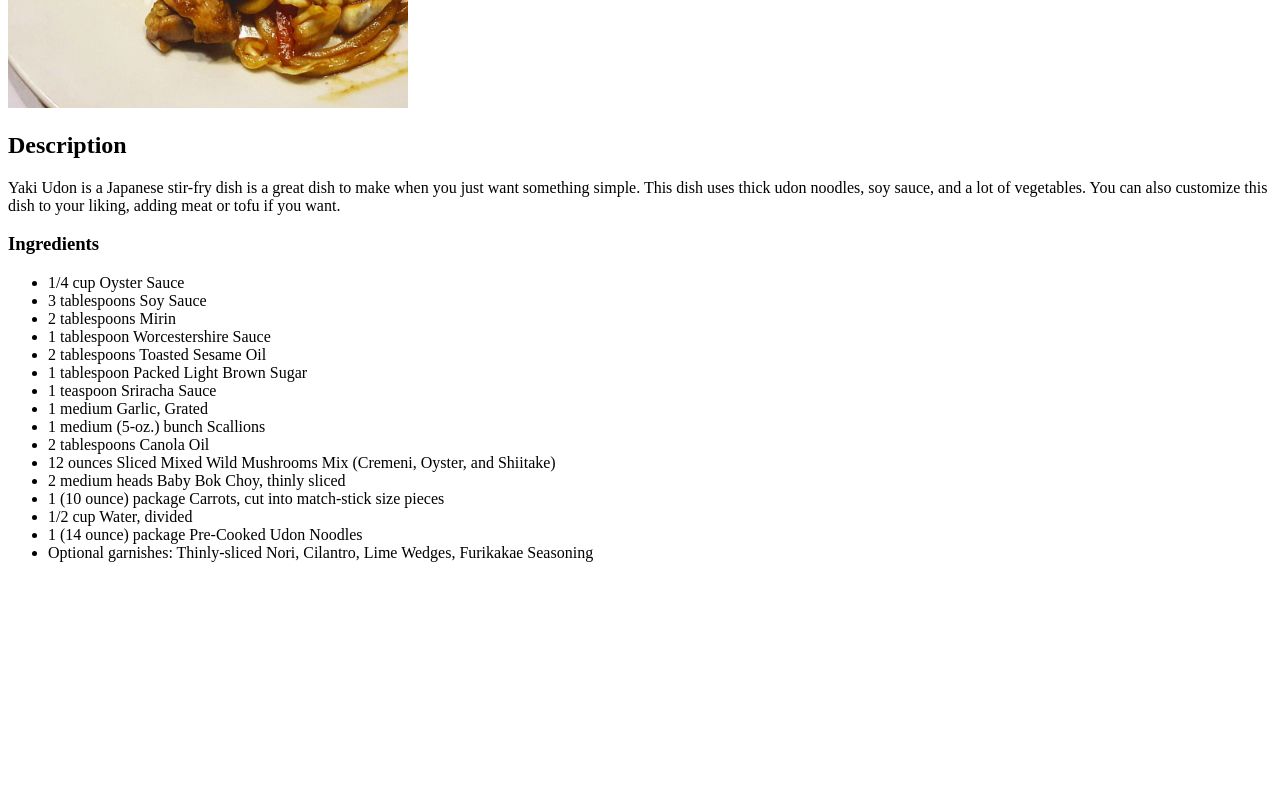
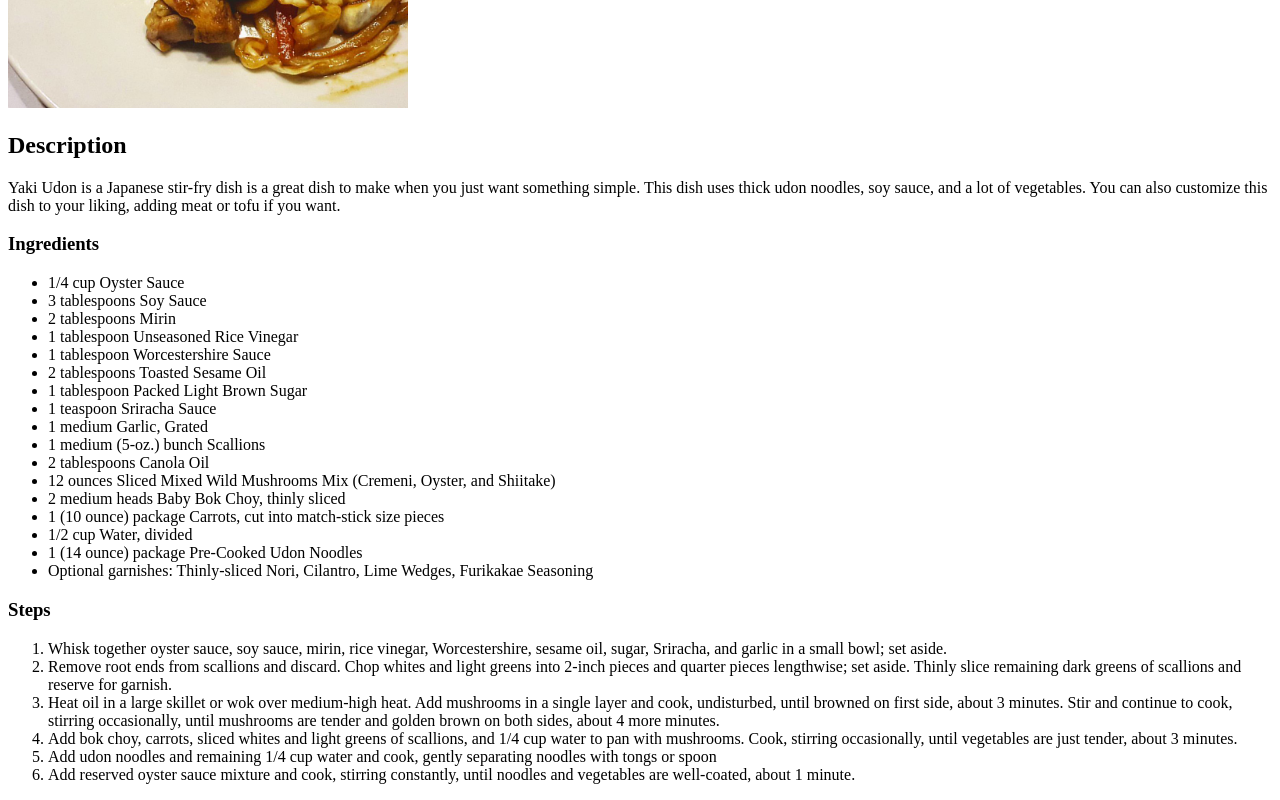
Before and after one commit to gracedespairs/odin-recipes, a plain HTML site: page recipes/yakiudon.html in a window 1280 px wide. Shown: the part 390-1190 px from the top of the page. Before the commit the page ends 968 px from the top, so only its background shows below. Drawn offline with Linux system fonts and the light colour scheme.

Commit message:
Added recipe steps to Yaki Udon page

```diff
--- a/recipes/yakiudon.html
+++ b/recipes/yakiudon.html
@@ -16,6 +16,7 @@
             <li>1/4 cup Oyster Sauce</li>
             <li>3 tablespoons Soy Sauce</li>
             <li>2 tablespoons Mirin</li>
+            <li>1 tablespoon Unseasoned Rice Vinegar</li>
             <li>1 tablespoon Worcestershire Sauce</li>
             <li>2 tablespoons Toasted Sesame Oil</li>
             <li>1 tablespoon Packed Light Brown Sugar</li>
@@ -30,5 +31,14 @@
             <li>1 (14 ounce) package Pre-Cooked Udon Noodles</li>
             <li>Optional garnishes: Thinly-sliced Nori, Cilantro, Lime Wedges, Furikakae Seasoning</li>
         </ul>
+        <h3>Steps</h3>
+        <ol>
+            <li>Whisk together oyster sauce, soy sauce, mirin, rice vinegar, Worcestershire, sesame oil, sugar, Sriracha, and garlic in a small bowl; set aside.</li>
+            <li>Remove root ends from scallions and discard. Chop whites and light greens into 2-inch pieces and quarter pieces lengthwise; set aside. Thinly slice remaining dark greens of scallions and reserve for garnish.</li>
+            <li>Heat oil in a large skillet or wok over medium-high heat. Add mushrooms in a single layer and cook, undisturbed, until browned on first side, about 3 minutes. Stir and continue to cook, stirring occasionally, until mushrooms are tender and golden brown on both sides, about 4 more minutes.</li>
+            <li>Add bok choy, carrots, sliced whites and light greens of scallions, and 1/4 cup water to pan with mushrooms. Cook, stirring occasionally, until vegetables are just tender, about 3 minutes.</li>
+            <li>Add udon noodles and remaining 1/4 cup water and cook, gently separating noodles with tongs or spoon</li>
+            <li>Add reserved oyster sauce mixture and cook, stirring constantly, until noodles and vegetables are well-coated, about 1 minute.</li>
+        </ol>
     </body>
 </html>
```
